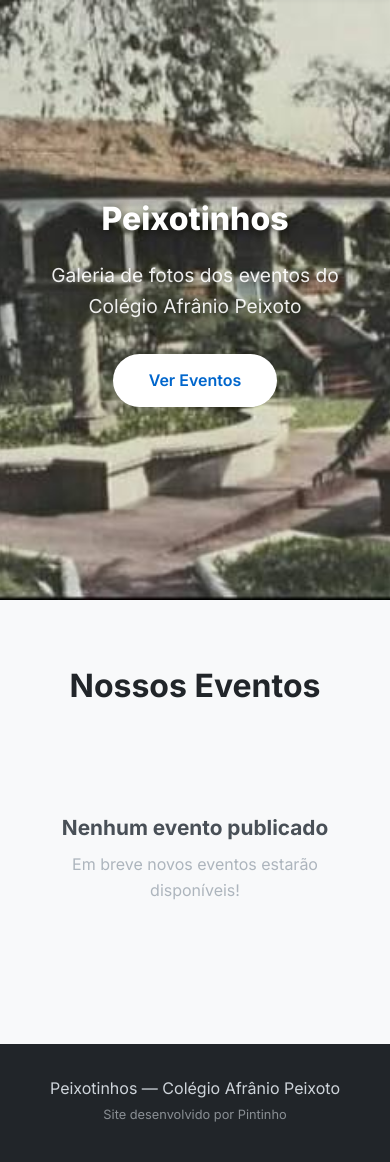
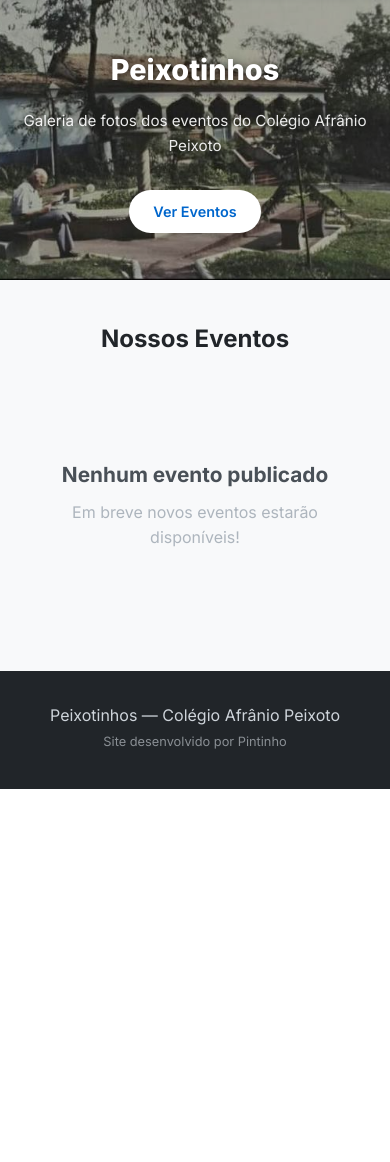
Before and after one commit to luizaugusto2006/Peixotinhos, a Flask app: page / in a window 390 px wide. Shown: the part 65-1227 px from the top of the page. After the commit the page ends 854 px from the top, so only its background shows below. Run offline with Flask 3, Linux system fonts and the light colour scheme.

Commit message:
Fix: hero responsivo para mobile

```diff
--- a/static/css/style.css
+++ b/static/css/style.css
@@ -160,7 +160,7 @@ img { max-width: 100%; height: auto; }
     background-size: cover;
     background-position: center center;
     background-repeat: no-repeat;
-    min-height: 480px;
+    height: 500px;
     display: flex;
     align-items: center;
     justify-content: center;
@@ -168,11 +168,12 @@ img { max-width: 100%; height: auto; }
 
 .hero-overlay {
     width: 100%;
-    min-height: 480px;
+    height: 100%;
     display: flex;
     align-items: center;
     justify-content: center;
     text-align: center;
+    background: rgba(0,0,0,0.25);
 }
 
 .hero h1 {
@@ -707,8 +708,10 @@ img { max-width: 100%; height: auto; }
 
 /* ── Responsive ───────────────────────────────────────────── */
 @media (max-width: 600px) {
-    .hero h1 { font-size: 2rem; }
-    .hero { padding: 60px 20px; }
+    .hero { height: 280px; }
+    .hero h1 { font-size: 1.8rem; }
+    .hero p { font-size: 0.95rem; }
+    .hero .btn { padding: 10px 24px; font-size: 0.9rem; }
     .events-grid { grid-template-columns: 1fr; }
     .gallery-grid { grid-template-columns: repeat(auto-fill, minmax(160px, 1fr)); }
     .admin-header { flex-direction: column; align-items: flex-start; }
@@ -718,4 +721,6 @@ img { max-width: 100%; height: auto; }
     .admin-photos-grid { grid-template-columns: 1fr; }
     .admin-photo-info { padding: 16px; }
     .caption-form input { min-height: 48px; font-size: 1rem; }
+    .section { padding: 40px 0; }
+    .section-title { font-size: 1.5rem; }
 }
```
